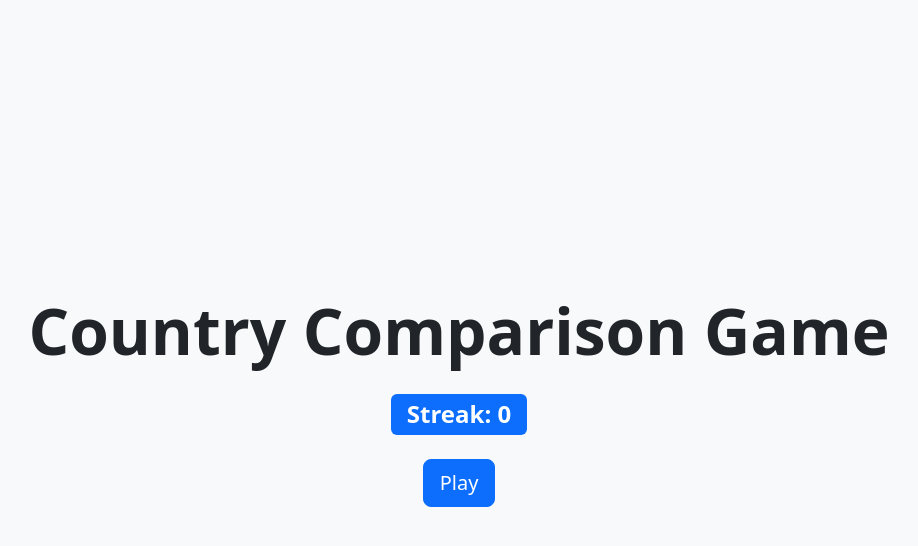
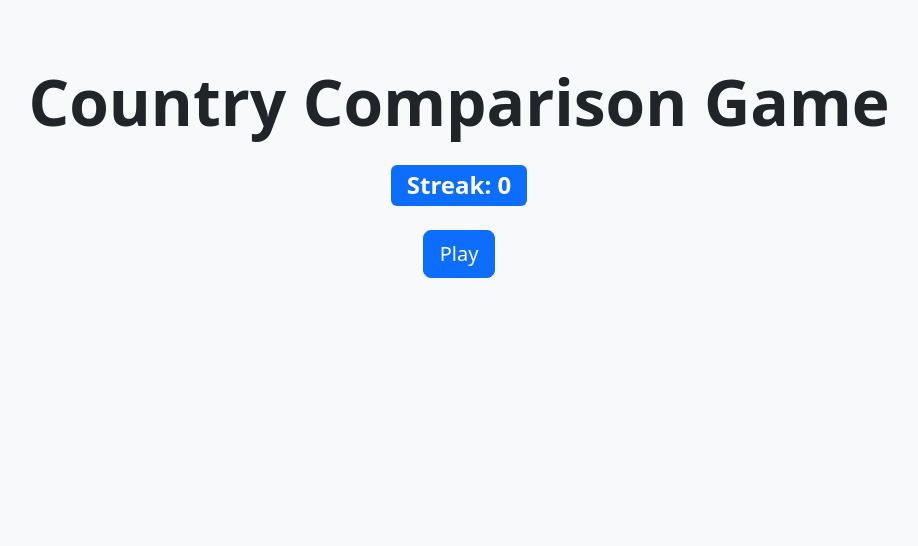
Before and after one commit to evanmgray/country_game, a React (Vite) app in the folder country_game_react/: page / in a window 1280 px wide. Shown: the top 546 px of the page, without its empty margins (181-1099 px from the left). Built offline with nearby package versions, Linux system fonts and the light colour scheme; no server answers.

Commit message:
Adjust Center alignment

```diff
--- a/country_game_react/src/App.css
+++ b/country_game_react/src/App.css
@@ -12,8 +12,9 @@ body {
   min-height: 100vh;
   min-height: 100dvh; /* Dynamic viewport height */
   display: flex;
+  flex-direction: column;
   align-items: center;
-  justify-content: center;
+  justify-content: start;
   overflow-y: auto;
   padding: 1rem;
 }
```
